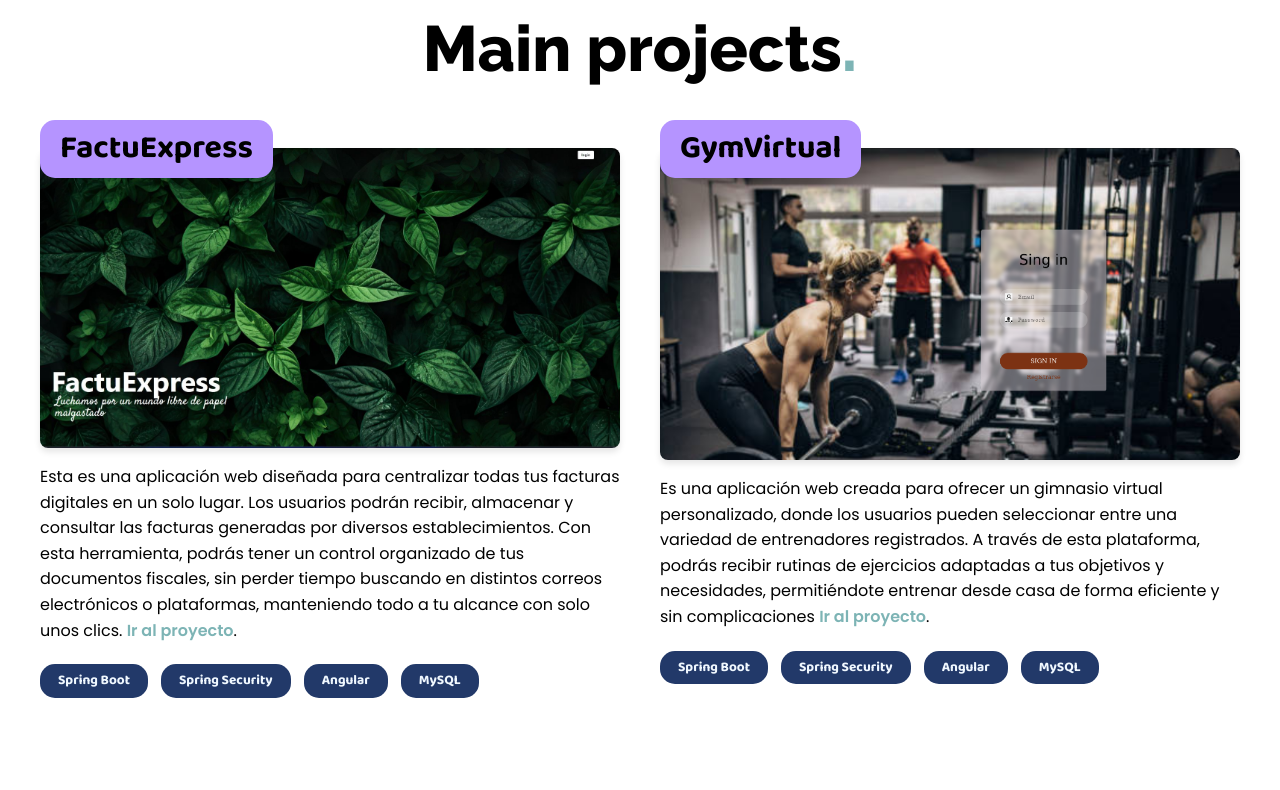
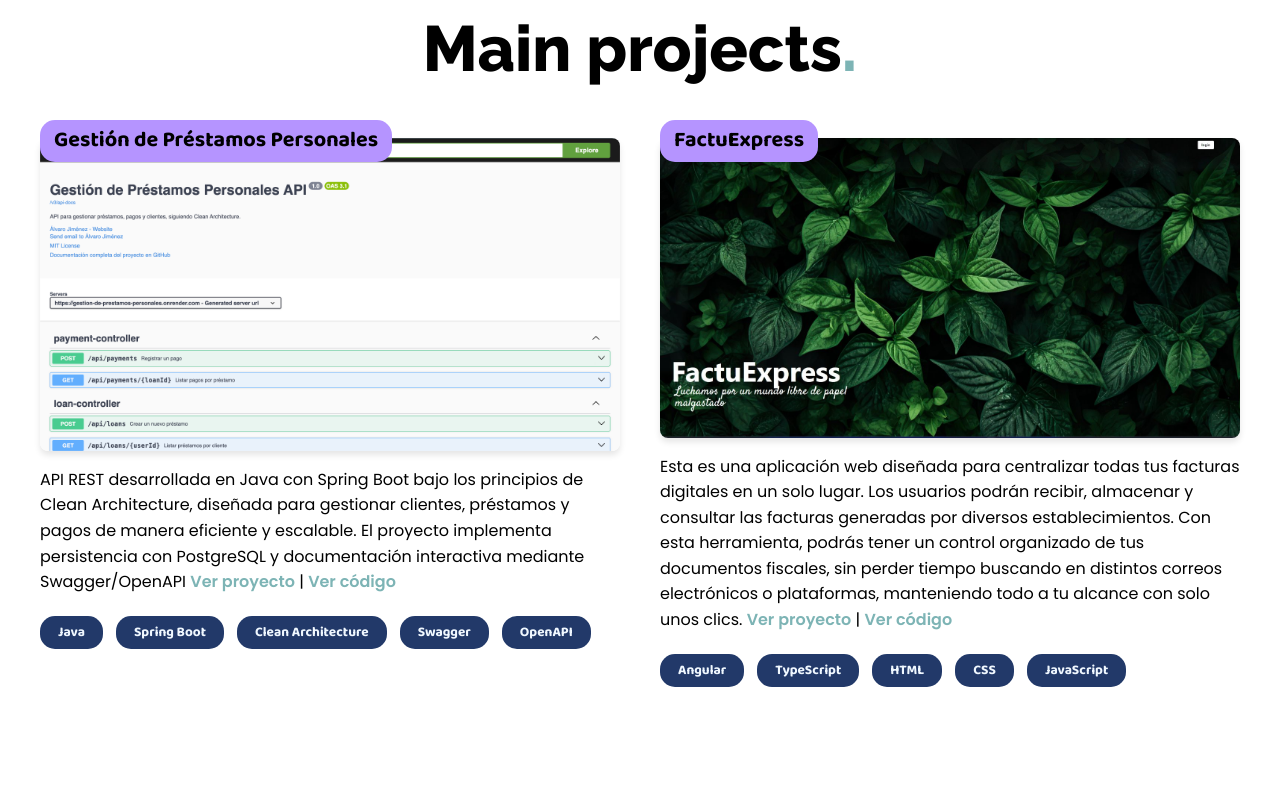
Before and after one commit to aejimenez19/Portafolio, an Angular app: page / in a window 1280 px wide. Shown: the part 1520-2310 px from the top of the page. Built offline with nearby package versions, Linux system fonts and the light colour scheme.

Commit message:
feature: agregando nuevo proyecto a la lista

```diff
--- a/src/app/components/projects/project/project.component.css
+++ b/src/app/components/projects/project/project.component.css
@@ -3,12 +3,12 @@
 .project-title {
     position: relative;
     background-color: #B594FF;
-    padding: 8px 15px;
+    padding: 6px 12px;
     width: fit-content;
     border-radius: 15px;
-    margin-bottom: -15px;
+    margin-bottom: -12px;
     z-index: 2;
-    font-size: 1.25rem;
+    font-size: 1rem;       /* reducido */
     font-weight: bold;
     font-family: "Baloo Bhai 2", sans-serif;
     font-optical-sizing: auto;
@@ -17,9 +17,9 @@
 
 .project-title1 {
     background-color: #B594FF;
-    padding: 8px 15px;
+    padding: 6px 12px;
     width: fit-content;
-    font-size: 1.25rem;
+    font-size: 1rem;      /* reducido */
     font-family: "Baloo Bhai 2", sans-serif;
     font-optical-sizing: auto;
     font-style: normal;
@@ -89,16 +89,14 @@
 
 @media (min-width: 900px) {
     .project-title {
-        font-size: 1.75rem;
-        margin-bottom: -25px;
-        padding: 10px 20px;
+        font-size: 1.25rem;
+        margin-bottom: -22px;
+        padding: 8px 14px;
     }
-
     .project-title1 {
-        font-size: 1.75rem;
-        padding: 10px 20px;
+        font-size: 1.1rem;
+        padding: 8px 14px;
     }
-
     .img-projec {
         min-height: 300px;
     }
@@ -106,11 +104,10 @@
 
 @media (min-width: 1200px) {
     .project-title {
-        font-size: 2rem;
-        margin-bottom: -30px;
+        font-size: 1.35rem;
+        margin-bottom: -24px;
     }
-
     .project-title1 {
-        font-size: 2rem;
+        font-size: 1.2rem;
     }
 }
--- a/src/app/components/projects/project/project.component.html
+++ b/src/app/components/projects/project/project.component.html
@@ -5,11 +5,15 @@
     } @else {
         <h1 class="project-title1">{{titleProject}}</h1>
     }
-    <p>{{description}} <a href={{url}} target="_blank" rel="noopener noreferrer">Ir al proyecto</a>.</p>
+    <p>{{description}}
+      <a href={{url}} target="_blank" rel="noopener noreferrer">Ver proyecto</a>
+      @if (linkCode) {
+        | <a href={{linkCode}} target="_blank" rel="noopener noreferrer">Ver código</a>
+      }
+    </p>
     <div class="tech-badges-container">
-        <app-tech-badge title="Spring Boot" />
-        <app-tech-badge title="Spring Security" />
-        <app-tech-badge title="Angular" />
-        <app-tech-badge title="MySQL" />
+        @for (tech of techs; track tech) {
+            <app-tech-badge [title]="tech" />
+        }
     </div>
 </div>
--- a/src/app/components/projects/project/project.component.ts
+++ b/src/app/components/projects/project/project.component.ts
@@ -11,6 +11,8 @@ import { TechBadgeComponent } from '../../utils/tech-badge/tech-badge.component'
 export class ProjectComponent {
   @Input() titleProject: String = "";
   @Input() description: String = "";
-  @Input() img:String = "";
-  @Input() url:String = "";
+  @Input() img: String = "";
+  @Input() url: String = "";
+  @Input() linkCode: String = "";
+  @Input() techs: string[] = [];
 }
--- a/src/app/components/projects/projects.component.html
+++ b/src/app/components/projects/projects.component.html
@@ -1,12 +1,25 @@
 <app-title titulo = "Main projects"/>
 <div class="project contenedor">
+
+    <app-project titleProject="Gestión de Préstamos Personales"
+    description="API REST desarrollada en Java con Spring Boot bajo los principios de Clean Architecture, diseñada para gestionar clientes, préstamos y pagos de manera eficiente y escalable. El proyecto implementa persistencia con PostgreSQL y documentación interactiva mediante Swagger/OpenAPI"
+    img="GestionPrestamosPersonalesApi.png"
+    url="https://gestion-de-prestamos-personales.onrender.com/swagger-ui/index.html"
+    linkCode="https://github.com/aejimenez19/Gestion-de-Prestamos-Personales"
+    [techs]="['Java', 'Spring Boot', 'Clean Architecture', 'Swagger', 'OpenAPI']"/>
+
     <app-project titleProject="FactuExpress"
     description="Esta es una aplicación web diseñada para centralizar todas tus facturas digitales en un solo lugar. Los usuarios podrán recibir, almacenar y consultar las facturas generadas por diversos establecimientos. Con esta herramienta, podrás tener un control organizado de tus documentos fiscales, sin perder tiempo buscando en distintos correos electrónicos o plataformas, manteniendo todo a tu alcance con solo unos clics."
     img="FacutExpress.jpg"
-    url="https://github.com/aejimenez19/FactuExpress"/>
+    url="https://github.com/aejimenez19/FactuExpress"
+    linkCode="https://github.com/aejimenez19/FactuExpress"
+    [techs]="['Angular', 'TypeScript', 'HTML', 'CSS', 'JavaScript']"/>
+
 
     <app-project titleProject="GymVirtual"
     description="Es una aplicación web creada para ofrecer un gimnasio virtual personalizado, donde los usuarios pueden seleccionar entre una variedad de entrenadores registrados. A través de esta plataforma, podrás recibir rutinas de ejercicios adaptadas a tus objetivos y necesidades, permitiéndote entrenar desde casa de forma eficiente y sin complicaciones"
     img="GymVirtual.jpg"
-    url="https://github.com/aejimenez19/Gym-virutal"/>
+    url="https://github.com/aejimenez19/Gym-virutal"
+    linkCode="https://github.com/aejimenez19/Gym-virutal"
+    [techs]="['Angular', 'TypeScript', 'HTML', 'CSS', 'JavaScript']"/>
 </div>
```
Also changed, not shown: src/assets/GestionPrestamosPersonalesApi.png (added).
